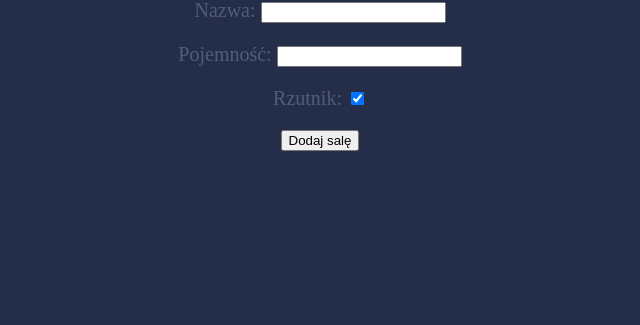
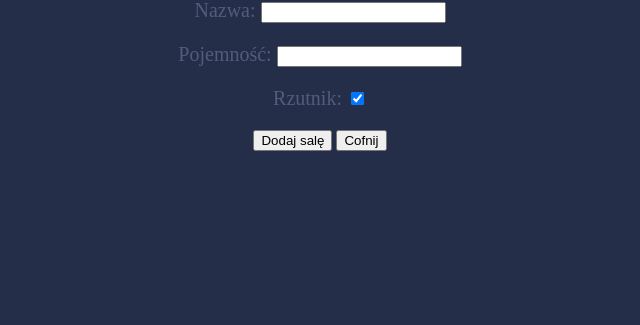
Before and after one commit to DorotaStaszczuk/Rezerwacja_sali_konferencyjnej, a Django app: page /room/new in a window 1280 px wide. Shown: the part 185-510 px from the top of the page, without its empty margins (320-960 px from the left). Run offline with Django 3.2, Linux system fonts and the light colour scheme.

Commit message:
button added

```diff
--- a/s_konf/s_konf_app/templates/s_konf_app/room_form.html
+++ b/s_konf/s_konf_app/templates/s_konf_app/room_form.html
@@ -7,6 +7,7 @@
     {% csrf_token %}
     {{ form.as_p }}
     <input type="submit" value="Dodaj salę">
+    <a href="{% url 'main' %}"><input type="button" value="Cofnij" /></a>
 </form>
 </div>
 {% endblock %}
```
